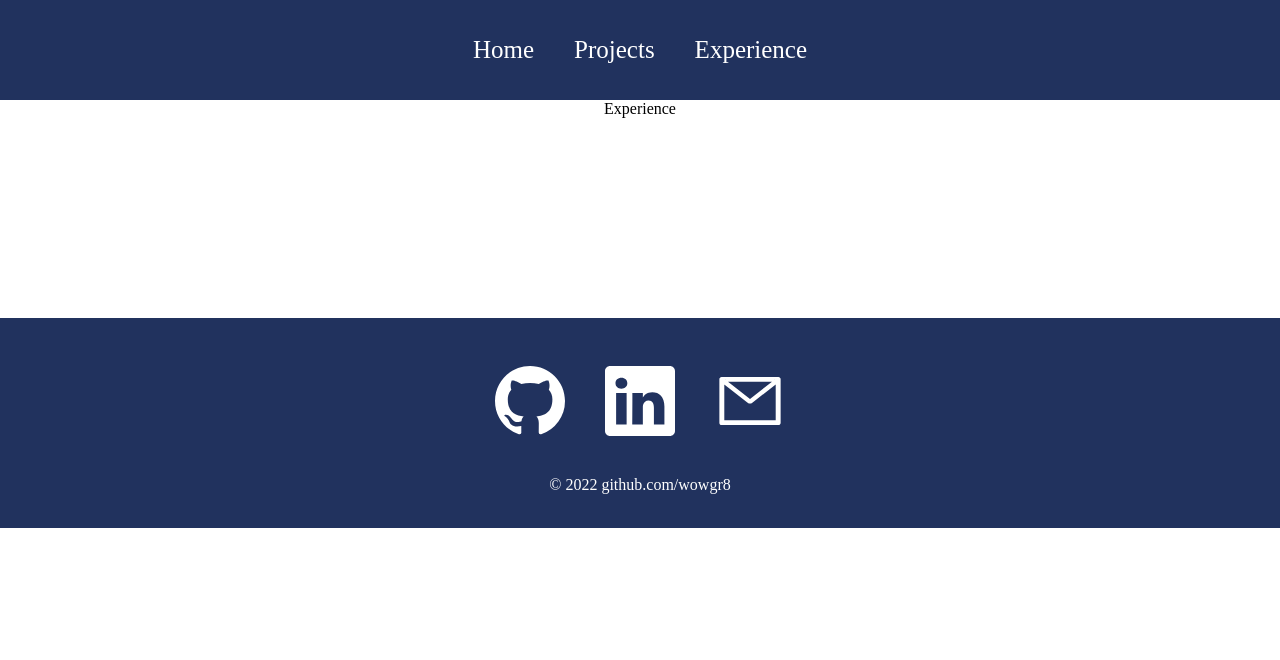
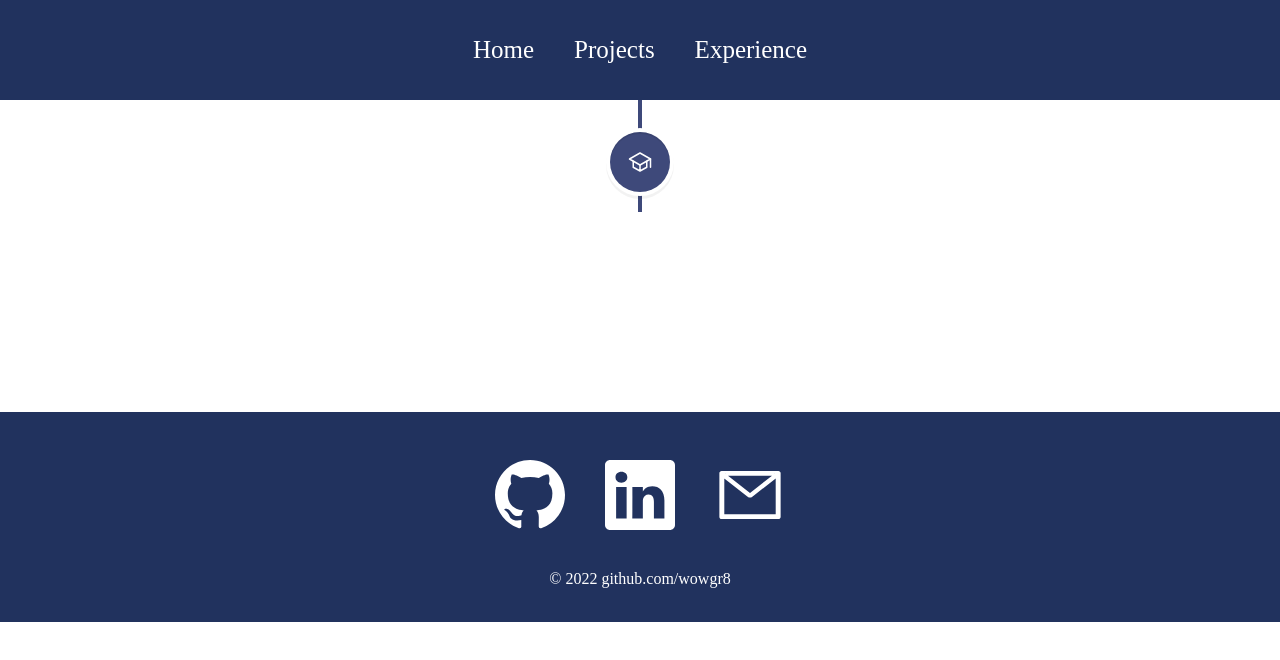
Before and after one commit to wowgr8/personal-portfolio, a React (Create React App) app: page /experience in a window 1280 px wide. Shown: the top 660 px of the page. Built offline with nearby package versions, Linux system fonts and the light colour scheme.

Commit message:
add verticaltimeline import statment. Added styling and placeholder for education section. WIP

```diff
--- a/src/pages/Experience.js
+++ b/src/pages/Experience.js
@@ -1,8 +1,17 @@
-import React from 'react'
+import React from 'react';
+import { VerticalTimeline, VerticalTimelineElement }  from 'react-vertical-timeline-component';
+import 'react-vertical-timeline-component/style.min.css';
+import { IoSchoolOutline } from 'react-icons/io5';
 
 function Experience() {
   return (
-    <div>Experience</div>
+    <div className='experience'>
+      <VerticalTimeline lineColor="#3e497a">
+        <VerticalTimelineElement className="verticle-timeline-element--education" date="2010 - 2014" iconStyle={{ background: "#3e497a", color: "#fff" }} icon={<IoSchoolOutline />}>
+
+        </VerticalTimelineElement>
+      </VerticalTimeline>
+    </div>
   )
 }
 
```
